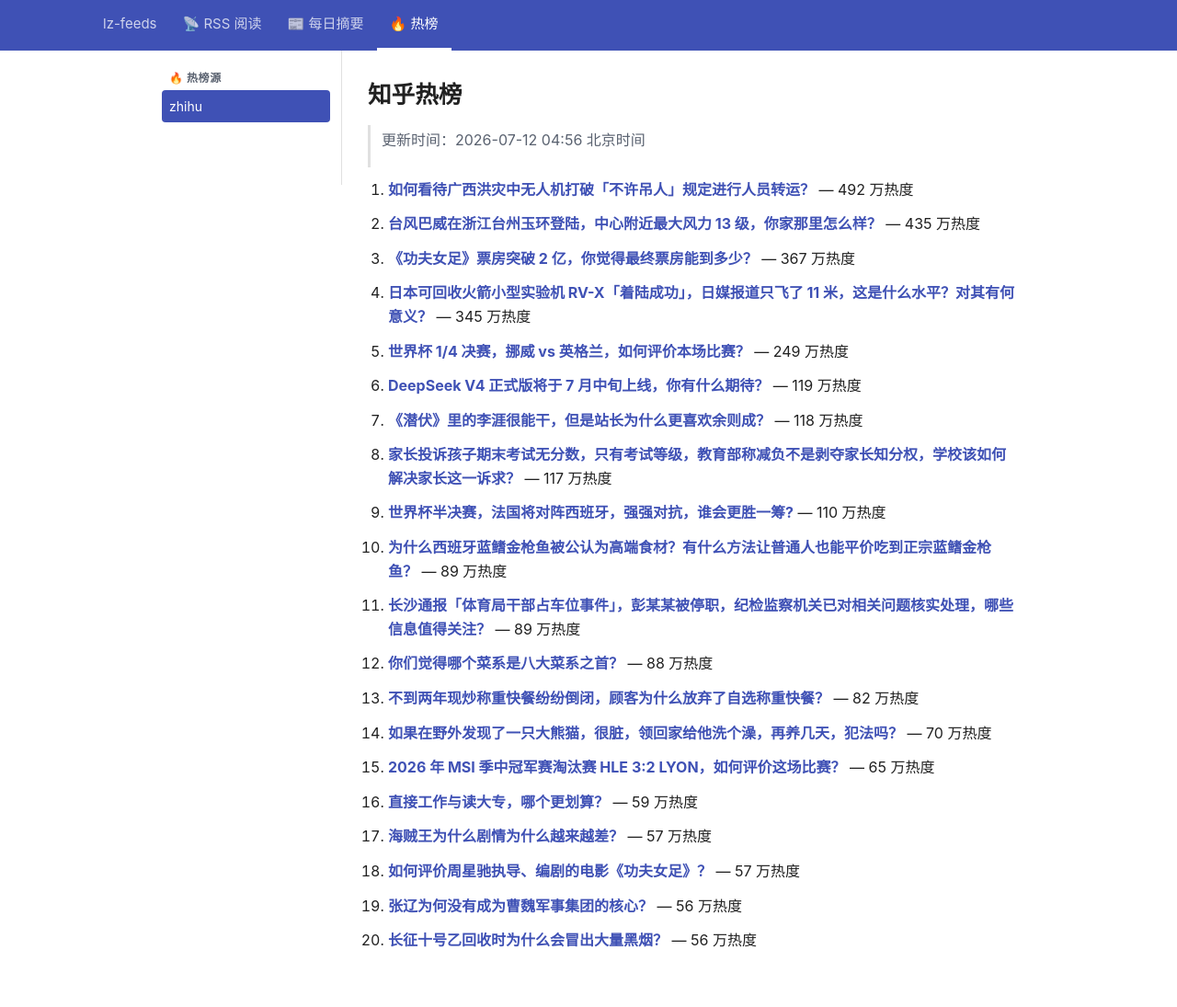
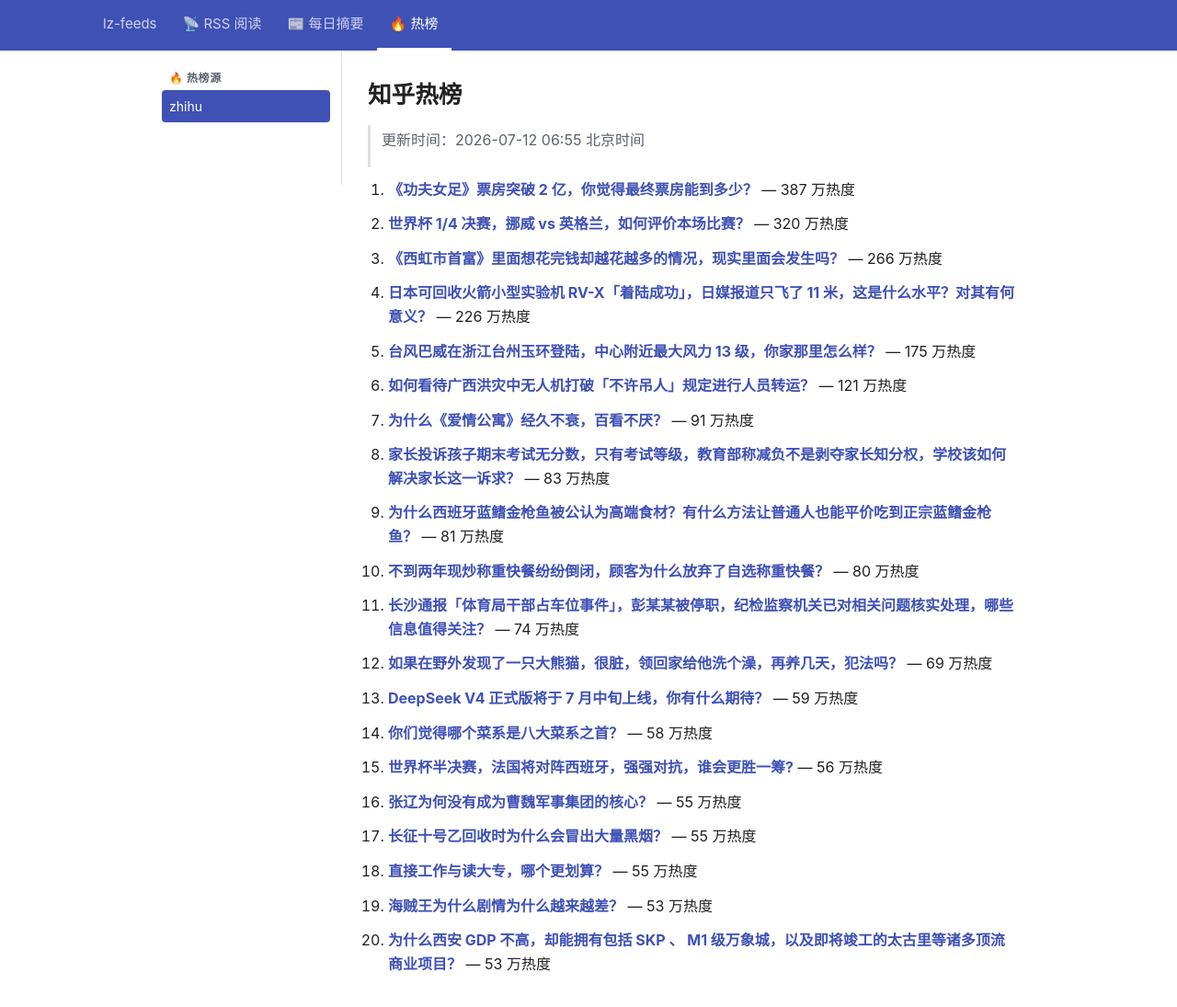
Before and after one commit to lizhang0101/lz-feeds, a Jekyll site: the page built from _hotlist/zhihu.md, in a window 1280 px wide and 1125 px high. Shown: the top 1095 px of the window at 92% size. Built offline with Jekyll 4.4.1, drawn with Linux system fonts in a browser that asks for light colours.

Commit message:
hotlist: 2026-07-11T22:55Z

```diff
--- a/_hotlist/zhihu.md
+++ b/_hotlist/zhihu.md
@@ -1,48 +1,48 @@
 ---
-updated: 2026-07-12 04:56 北京时间
+updated: 2026-07-12 06:55 北京时间
 count: 20
 ---
 
 # 知乎热榜
 
-> 更新时间：2026-07-12 04:56 北京时间
+> 更新时间：2026-07-12 06:55 北京时间
 
-1. **[如何看待广西洪灾中无人机打破「不许吊人」规定进行人员转运？](https://www.zhihu.com/question/2058898849314486143)** — 492 万热度
+1. **[《功夫女足》票房突破 2 亿，你觉得最终票房能到多少？](https://www.zhihu.com/question/2059222040616202362)** — 387 万热度
 
-2. **[台风巴威在浙江台州玉环登陆，中心附近最大风力 13 级，你家那里怎么样？](https://www.zhihu.com/question/2058816691778184465)** — 435 万热度
+2. **[世界杯 1/4 决赛，挪威 vs 英格兰，如何评价本场比赛？](https://www.zhihu.com/question/2059262837763961209)** — 320 万热度
 
-3. **[《功夫女足》票房突破 2 亿，你觉得最终票房能到多少？](https://www.zhihu.com/question/2059222040616202362)** — 367 万热度
+3. **[《西虹市首富》里面想花完钱却越花越多的情况，现实里面会发生吗？](https://www.zhihu.com/question/428046378)** — 266 万热度
 
-4. **[日本可回收火箭小型实验机 RV-X「着陆成功」，日媒报道只飞了 11 米，这是什么水平？对其有何意义？](https://www.zhihu.com/question/2058854448244454744)** — 345 万热度
+4. **[日本可回收火箭小型实验机 RV-X「着陆成功」，日媒报道只飞了 11 米，这是什么水平？对其有何意义？](https://www.zhihu.com/question/2058854448244454744)** — 226 万热度
 
-5. **[世界杯 1/4 决赛，挪威 vs 英格兰，如何评价本场比赛？](https://www.zhihu.com/question/2059262837763961209)** — 249 万热度
+5. **[台风巴威在浙江台州玉环登陆，中心附近最大风力 13 级，你家那里怎么样？](https://www.zhihu.com/question/2058816691778184465)** — 175 万热度
 
-6. **[DeepSeek V4 正式版将于 7 月中旬上线，你有什么期待？](https://www.zhihu.com/question/2055029429290771542)** — 119 万热度
+6. **[如何看待广西洪灾中无人机打破「不许吊人」规定进行人员转运？](https://www.zhihu.com/question/2058898849314486143)** — 121 万热度
 
-7. **[《潜伏》里的李涯很能干，但是站长为什么更喜欢余则成？](https://www.zhihu.com/question/823558160)** — 118 万热度
+7. **[为什么《爱情公寓》经久不衰，百看不厌？](https://www.zhihu.com/question/63115033)** — 91 万热度
 
-8. **[家长投诉孩子期末考试无分数，只有考试等级，教育部称减负不是剥夺家长知分权，学校该如何解决家长这一诉求？](https://www.zhihu.com/question/2058964046766945142)** — 117 万热度
+8. **[家长投诉孩子期末考试无分数，只有考试等级，教育部称减负不是剥夺家长知分权，学校该如何解决家长这一诉求？](https://www.zhihu.com/question/2058964046766945142)** — 83 万热度
 
-9. **[世界杯半决赛，法国将对阵西班牙，强强对抗，谁会更胜一筹?](https://www.zhihu.com/question/2059206822490271818)** — 110 万热度
+9. **[为什么西班牙蓝鳍金枪鱼被公认为高端食材？有什么方法让普通人也能平价吃到正宗蓝鳍金枪鱼？](https://www.zhihu.com/question/2058955809854379421)** — 81 万热度
 
-10. **[为什么西班牙蓝鳍金枪鱼被公认为高端食材？有什么方法让普通人也能平价吃到正宗蓝鳍金枪鱼？](https://www.zhihu.com/question/2058955809854379421)** — 89 万热度
+10. **[不到两年现炒称重快餐纷纷倒闭，顾客为什么放弃了自选称重快餐？](https://www.zhihu.com/question/2028079560181171761)** — 80 万热度
 
-11. **[长沙通报「体育局干部占车位事件」，彭某某被停职，纪检监察机关已对相关问题核实处理，哪些信息值得关注？](https://www.zhihu.com/question/2059327392334745679)** — 89 万热度
+11. **[长沙通报「体育局干部占车位事件」，彭某某被停职，纪检监察机关已对相关问题核实处理，哪些信息值得关注？](https://www.zhihu.com/question/2059327392334745679)** — 74 万热度
 
-12. **[你们觉得哪个菜系是八大菜系之首？](https://www.zhihu.com/question/387174685)** — 88 万热度
+12. **[如果在野外发现了一只大熊猫，很脏，领回家给他洗个澡，再养几天，犯法吗？](https://www.zhihu.com/question/444398458)** — 69 万热度
 
-13. **[不到两年现炒称重快餐纷纷倒闭，顾客为什么放弃了自选称重快餐？](https://www.zhihu.com/question/2028079560181171761)** — 82 万热度
+13. **[DeepSeek V4 正式版将于 7 月中旬上线，你有什么期待？](https://www.zhihu.com/question/2055029429290771542)** — 59 万热度
 
-14. **[如果在野外发现了一只大熊猫，很脏，领回家给他洗个澡，再养几天，犯法吗？](https://www.zhihu.com/question/444398458)** — 70 万热度
+14. **[你们觉得哪个菜系是八大菜系之首？](https://www.zhihu.com/question/387174685)** — 58 万热度
 
-15. **[2026 年 MSI 季中冠军赛淘汰赛 HLE 3:2 LYON，如何评价这场比赛？](https://www.zhihu.com/question/2059293856282284980)** — 65 万热度
+15. **[世界杯半决赛，法国将对阵西班牙，强强对抗，谁会更胜一筹?](https://www.zhihu.com/question/2059206822490271818)** — 56 万热度
 
-16. **[直接工作与读大专，哪个更划算？](https://www.zhihu.com/question/2057562408621805712)** — 59 万热度
+16. **[张辽为何没有成为曹魏军事集团的核心？](https://www.zhihu.com/question/368391476)** — 55 万热度
 
-17. **[海贼王为什么剧情为什么越来越差？](https://www.zhihu.com/question/2046153844078523322)** — 57 万热度
+17. **[长征十号乙回收时为什么会冒出大量黑烟？](https://www.zhihu.com/question/2058945292020315835)** — 55 万热度
 
-18. **[如何评价周星驰执导、编剧的电影《功夫女足》？](https://www.zhihu.com/question/2058553085396620762)** — 57 万热度
+18. **[直接工作与读大专，哪个更划算？](https://www.zhihu.com/question/2057562408621805712)** — 55 万热度
 
-19. **[张辽为何没有成为曹魏军事集团的核心？](https://www.zhihu.com/question/368391476)** — 56 万热度
+19. **[海贼王为什么剧情为什么越来越差？](https://www.zhihu.com/question/2046153844078523322)** — 53 万热度
 
-20. **[长征十号乙回收时为什么会冒出大量黑烟？](https://www.zhihu.com/question/2058945292020315835)** — 56 万热度
+20. **[为什么西安 GDP 不高，却能拥有包括 SKP 、 M1 级万象城，以及即将竣工的太古里等诸多顶流商业项目？](https://www.zhihu.com/question/2057216066271573493)** — 53 万热度
```
